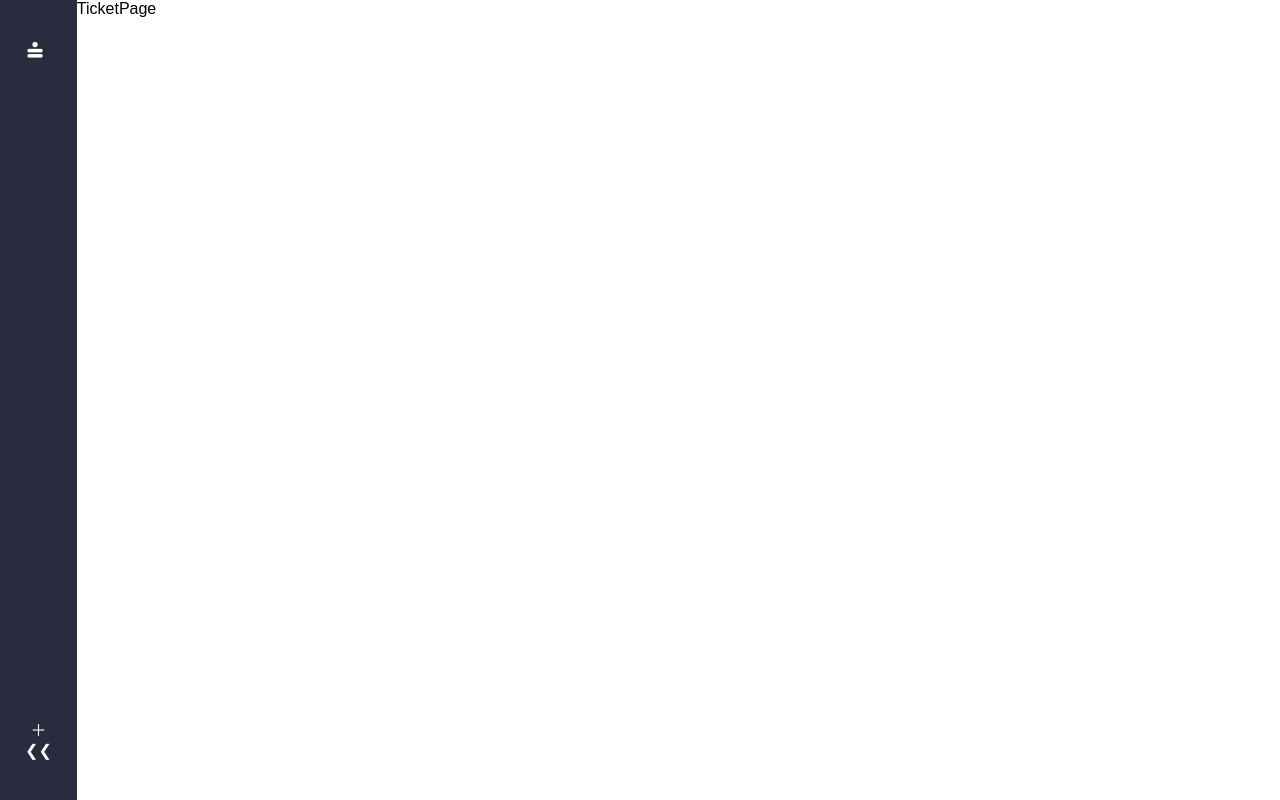
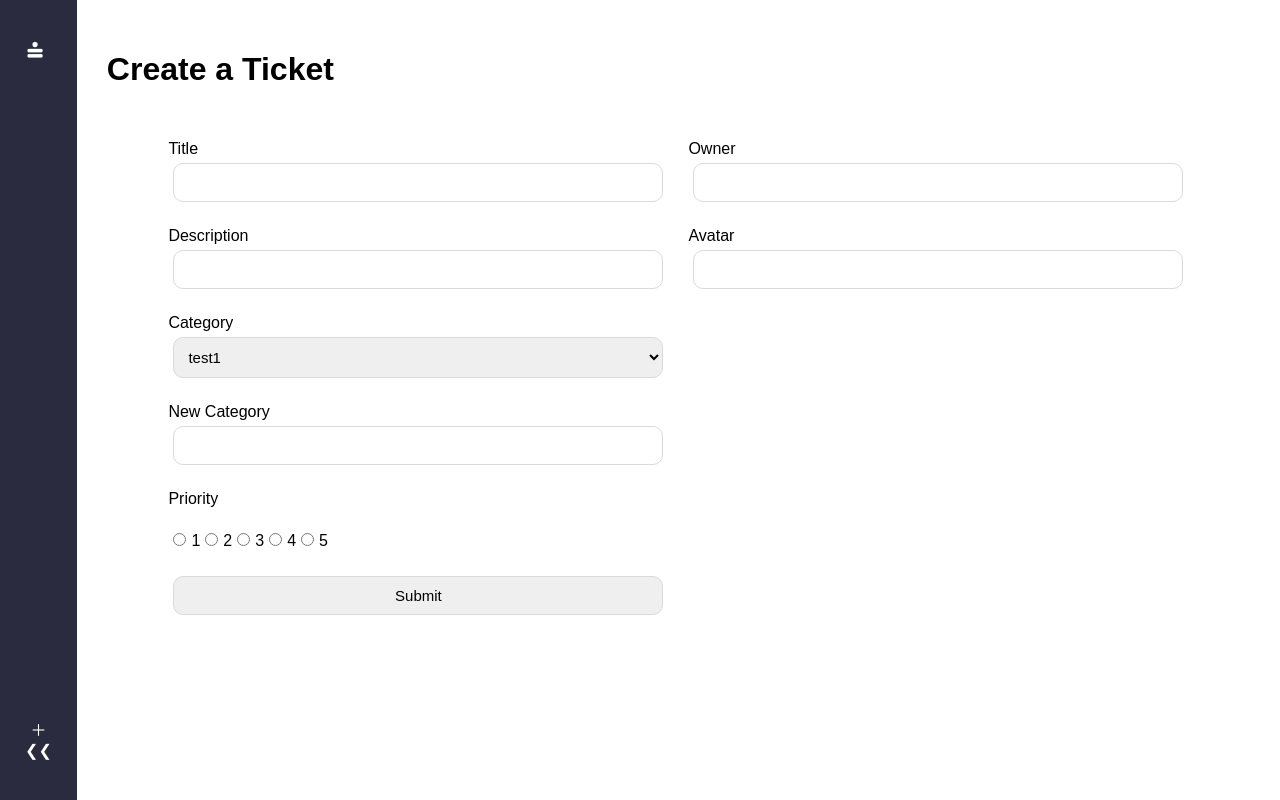
Before and after one commit to Tariq-act/CRM_Ticket, a React (Vite) app: page /ticket in a window 1280 px wide. Built offline with nearby package versions, Linux system fonts and the light colour scheme.

Commit message:
added form and completed frontend

```diff
--- a/src/index.css
+++ b/src/index.css
@@ -151,3 +151,44 @@
   align-items: center;
   color: rgb(255, 255, 255);
 }
+
+/* Ticket Page */
+
+.ticket {
+  padding: 30px;
+  width: 100%;
+}
+
+.ticket .ticket-container {
+  width: 100%;
+  display: flex;
+  justify-content: center;
+}
+
+.ticket form {
+  display: flex;
+}
+
+.ticket form section {
+  display: flex;
+  flex-direction: column;
+  margin: 10px;
+  width: 500px;
+}
+
+.ticket form label {
+  margin: 20px 0 0 0;
+}
+
+.ticket form select,
+.ticket form input {
+  padding: 10px;
+  font-size: 15px;
+  border-radius: 10px;
+  border: 1.5px solid rgb(218, 218, 218);
+  margin: 5px;
+}
+
+.ticket form .multiple-input-container {
+  margin: 20px 0 20px 0;
+}
--- a/src/pages/TicketPage.jsx
+++ b/src/pages/TicketPage.jsx
@@ -1,7 +1,195 @@
-import React from 'react';
+import { useState } from 'react';
 
 function TicketPage() {
-  return <div>TicketPage</div>;
+  const [formData, setFormData] = useState({
+    status: 'not started',
+    progress: 0,
+    timestamp: new Date().toISOString(),
+  });
+  const editMode = false;
+
+  const handleSubmit = () => {
+    console.log('submitted');
+  };
+  const handleChange = (e) => {
+    const value = e.target.value;
+    const name = e.target.name;
+
+    setFormData((preState) => ({
+      ...preState,
+      [name]: value,
+    }));
+  };
+
+  const categories = ['test1', 'test2', 'test3'];
+
+  console.log(formData);
+  return (
+    <div className='ticket'>
+      <h1>{editMode ? 'Update your Ticket' : 'Create a Ticket'}</h1>
+      <div className='ticket-container'>
+        <form onSubmit={handleSubmit}>
+          <section>
+            <label htmlFor='title'>Title</label>
+            <input
+              id='title'
+              name='title'
+              type='text'
+              onChange={handleChange}
+              required={true}
+              value={formData.title}
+            />
+            <label htmlFor='description'>Description</label>
+            <input
+              id='description'
+              name='description'
+              type='text'
+              onChange={handleChange}
+              required={true}
+              value={formData.description}
+            />
+            <label>Category</label>
+            <select
+              name='category'
+              value={formData.category}
+              onChange={handleChange}
+            >
+              {categories?.map((category, _index) => (
+                <option key={_index} value={category}>
+                  {category}
+                </option>
+              ))}
+            </select>
+            <label htmlFor='new-category'>New Category</label>
+            <input
+              id='new-category'
+              name='category'
+              type='text'
+              onChange={handleChange}
+              required={true}
+              value={formData.category}
+            />
+            <label>Priority</label>
+            <div className='multiple-input-container'>
+              <input
+                id='priority-1'
+                name='priority'
+                type='radio'
+                onChange={handleChange}
+                value={1}
+                checked={formData.priority === 1}
+              />
+              <label htmlFor='priority-1'>1</label>
+              <input
+                id='priority-2'
+                name='priority'
+                type='radio'
+                onChange={handleChange}
+                value={1}
+                checked={formData.priority === 2}
+              />
+              <label htmlFor='priority-2'>2</label>
+              <input
+                id='priority-3'
+                name='priority'
+                type='radio'
+                onChange={handleChange}
+                value={3}
+                checked={formData.priority === 3}
+              />
+              <label htmlFor='priority-3'>3</label>
+              <input
+                id='priority-4'
+                name='priority'
+                type='radio'
+                onChange={handleChange}
+                value={4}
+                checked={formData.priority === 4}
+              />
+              <label htmlFor='priority-4'>4</label>
+              <input
+                id='priority-5'
+                name='priority'
+                type='radio'
+                onChange={handleChange}
+                value={5}
+                checked={formData.priority === 5}
+              />
+              <label htmlFor='priority-5'>5</label>
+            </div>
+            {editMode && (
+              <>
+                <input
+                  type='range'
+                  name='progress'
+                  id='progress'
+                  value={formData.progress}
+                  min={0}
+                  max={100}
+                  onChange={handleChange}
+                />
+                <label htmlFor='progress'>Progress</label>
+
+                <label htmlFor=''>Status</label>
+                <select
+                  name='status'
+                  onChange={handleChange}
+                  value={formData.status}
+                >
+                  <option selected={formData.status === 'done'} value='done'>
+                    Done
+                  </option>
+                  <option
+                    selected={formData.status === 'working on it'}
+                    value='working on it'
+                  >
+                    Working on it
+                  </option>
+                  <option selected={formData.status === 'stuck'} value='stuck'>
+                    Stuck
+                  </option>
+                  <option
+                    selected={formData.status === 'not started'}
+                    value='not started'
+                  >
+                    Not started
+                  </option>
+                </select>
+              </>
+            )}
+
+            <input type='submit' />
+          </section>
+          <section>
+            <label htmlFor='owner'>Owner</label>
+            <input
+              id='owner'
+              name='owner'
+              type='text'
+              onChange={handleChange}
+              required={true}
+              value={formData.owner}
+            />
+
+            <label htmlFor='avatar'>Avatar</label>
+            <input
+              id='avatar'
+              name='avatar'
+              type='url'
+              onChange={handleChange}
+              required={true}
+              value={formData.avatar}
+            />
+            <div className='img-preview'>
+              {formData.avatar && (
+                <img src={formData.avatar} alt='image preview' />
+              )}
+            </div>
+          </section>
+        </form>
+      </div>
+    </div>
+  );
 }
 
 export default TicketPage;
```
Also changed, not shown: server.js (added).
